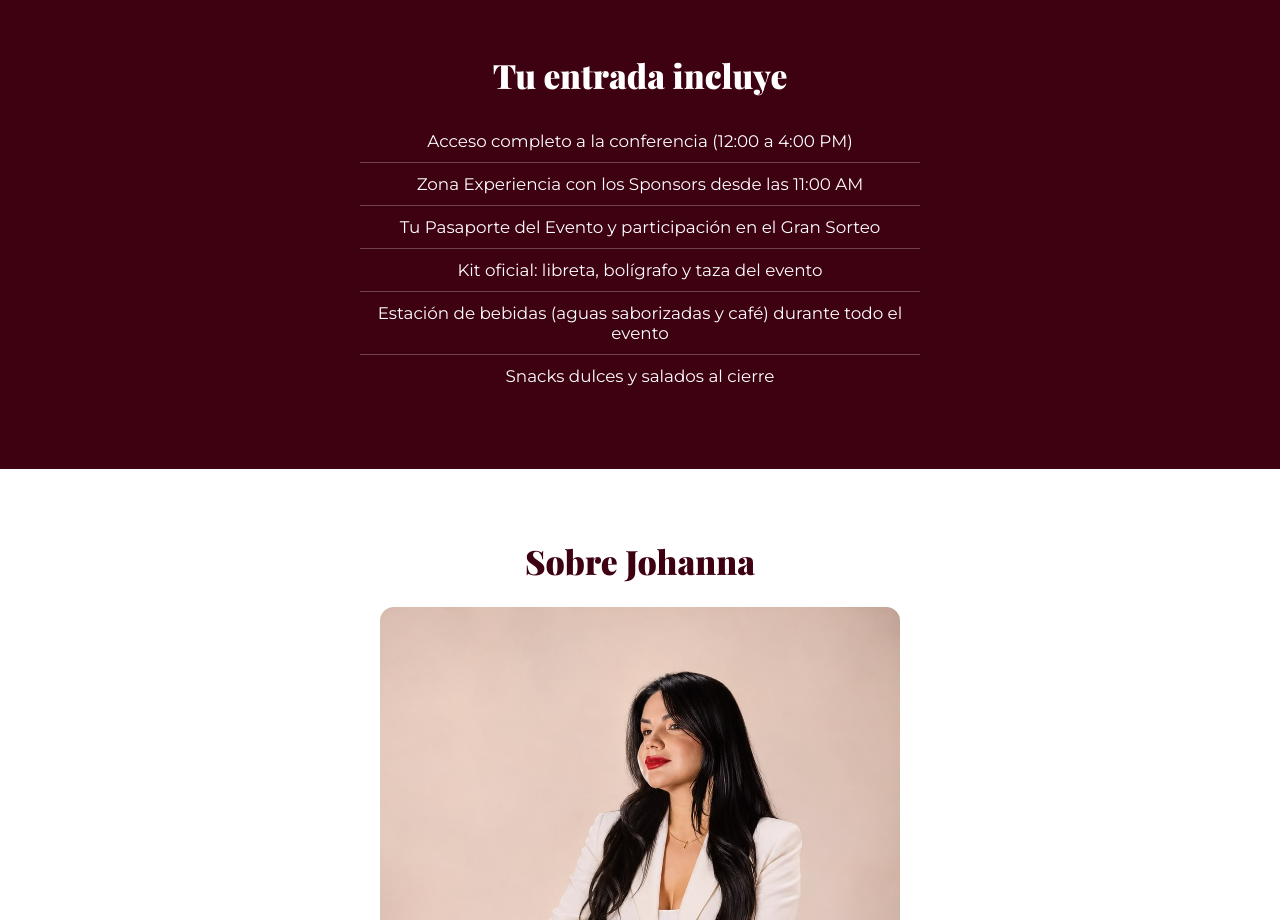
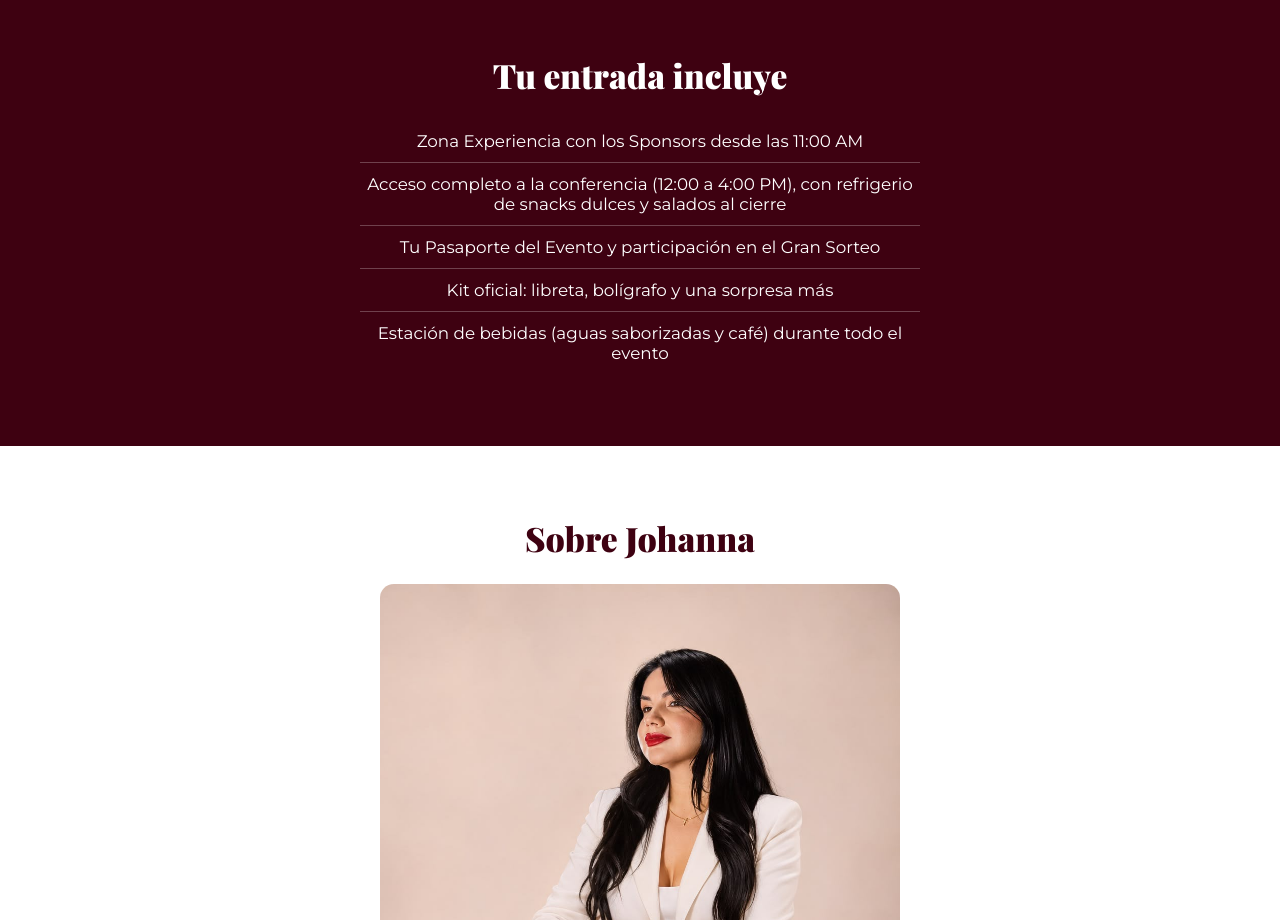
Before and after one commit to estoesjohana/estoesjohana.github.io, a plain HTML site: page evento/index.html in a window 1280 px wide. Shown: the part 3600-4520 px from the top of the page. Drawn offline with nearby package versions, Linux system fonts and the light colour scheme; a web font is replaced by a local one.

Commit message:
Actualiza lista de incluidos en página del evento

```diff
--- a/evento/index.html
+++ b/evento/index.html
@@ -104,12 +104,11 @@
   <div class="contenedor">
     <h2>Tu entrada incluye</h2>
     <ul class="incluye">
-      <li>Acceso completo a la conferencia (12:00 a 4:00 PM)</li>
       <li>Zona Experiencia con los Sponsors desde las 11:00 AM</li>
+      <li>Acceso completo a la conferencia (12:00 a 4:00 PM), con refrigerio de snacks dulces y salados al cierre</li>
       <li>Tu Pasaporte del Evento y participación en el Gran Sorteo</li>
-      <li>Kit oficial: libreta, bolígrafo y taza del evento</li>
+      <li>Kit oficial: libreta, bolígrafo y una sorpresa más</li>
       <li>Estación de bebidas (aguas saborizadas y café) durante todo el evento</li>
-      <li>Snacks dulces y salados al cierre</li>
     </ul>
   </div>
 </section>
```
